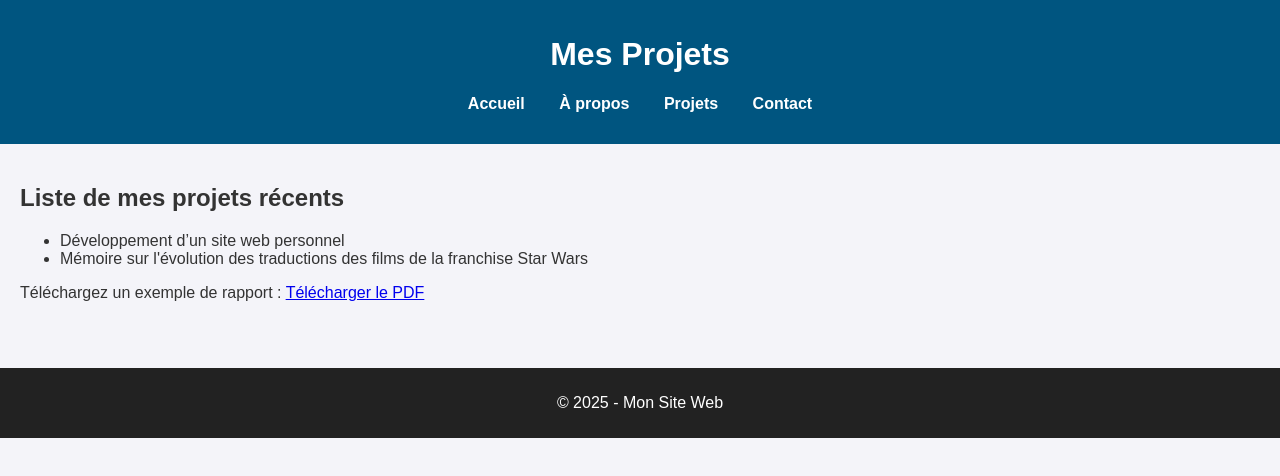
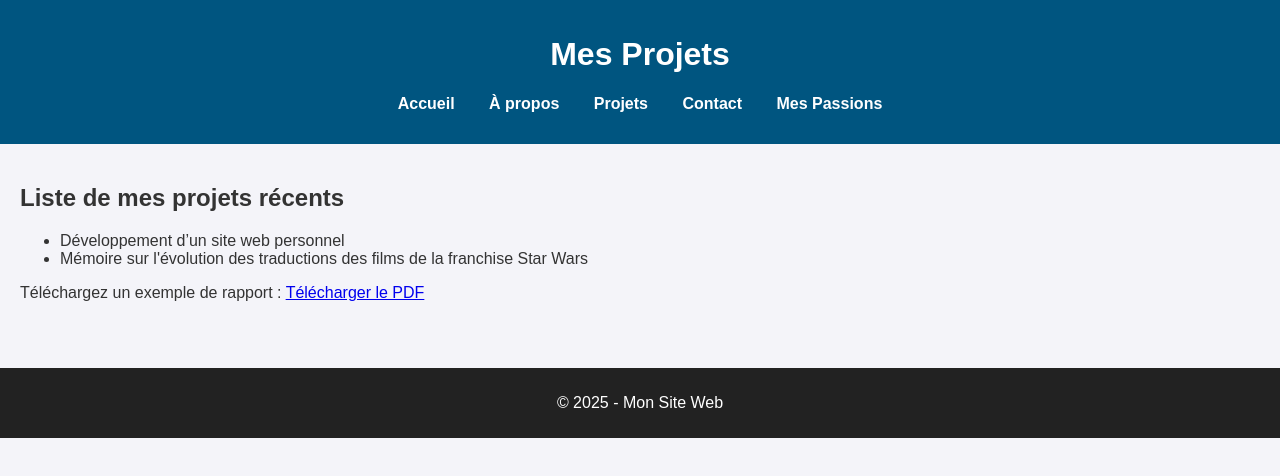
Before and after one commit to CalvezGabriel/website.html, a plain HTML site: page projets.html in a window 1280 px wide. Drawn offline with Linux system fonts and the light colour scheme.

Commit message:
Add 'Mes Passions' link to projets.html

```diff
--- a/projets.html
+++ b/projets.html
@@ -14,6 +14,7 @@
         <li><a href="apropos.html">À propos</a></li>
         <li><a href="projets.html">Projets</a></li>
         <li><a href="contact.html">Contact</a></li>
+        <li><a href="passions.html">Mes Passions</a></li>
       </ul>
     </nav>
   </header>
```
